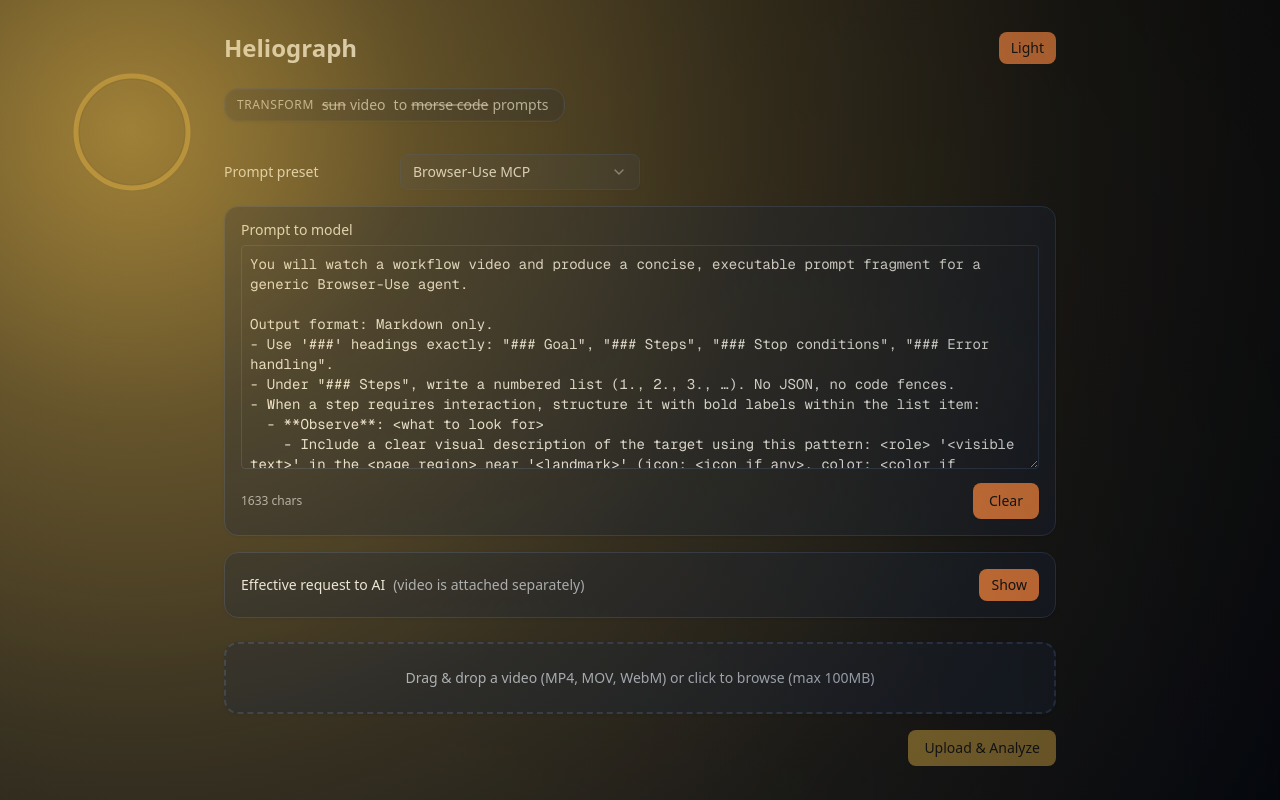
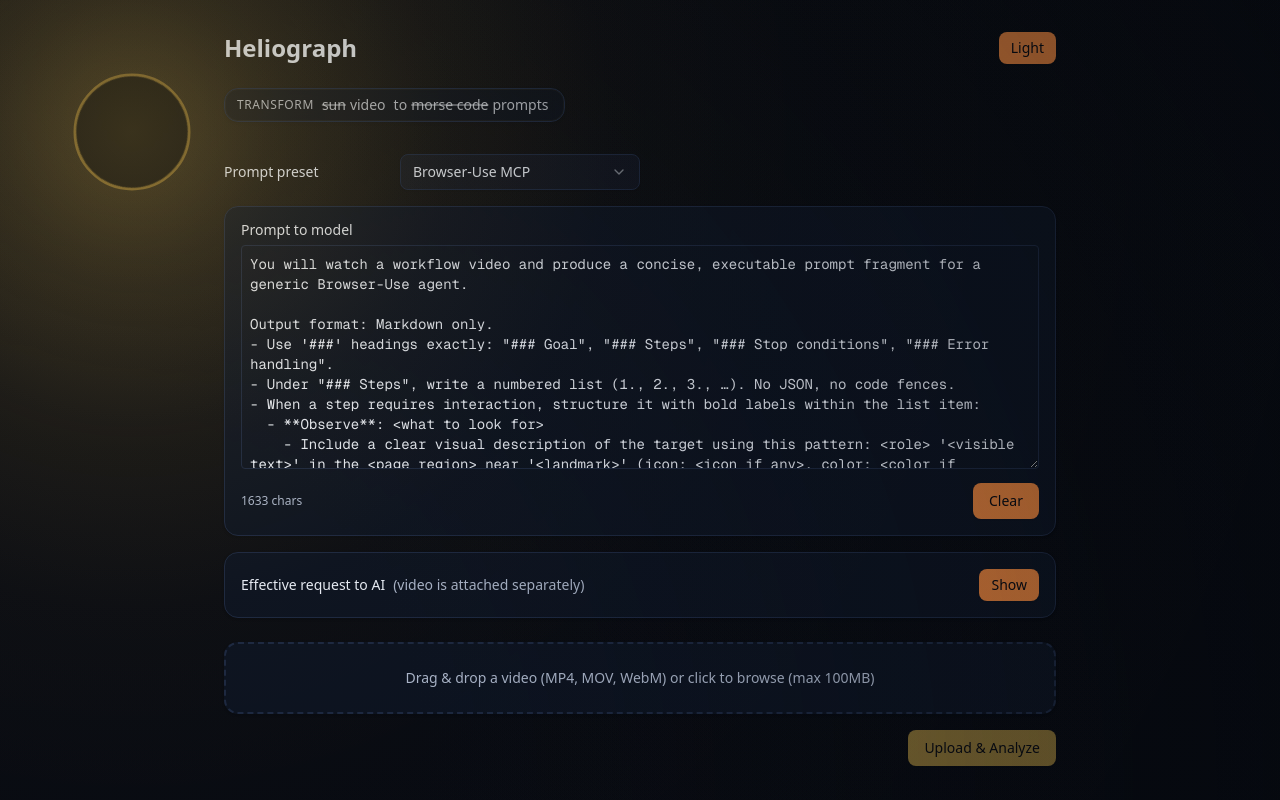
Before and after one commit to laurenirickff/heliograph, a Next.js app in the folder video-to-prompt/: page / in a window 1280 px wide. Built offline with nearby package versions, Linux system fonts and the light colour scheme.

Commit message:
fix(solar-corner): keep moon color constant across theme changes by making --umbra-rgb global and removing theme gating on moon fill/stroke

```diff
--- a/video-to-prompt/src/app/globals.css
+++ b/video-to-prompt/src/app/globals.css
@@ -48,6 +48,8 @@
   /* Dynamic solar anchor populated by `SolarCorner` at runtime */
   --solar-anchor-x: 132px;
   --solar-anchor-y: 132px;
+  /* Umbra base color made global so dependent elements keep a constant color during theme transitions */
+  --umbra-rgb: 6, 9, 14;
   /* Light mode (elegant, solar-inspired) */
   --background: #F7F8FB;
   --foreground: #0B1220;
@@ -86,37 +88,39 @@
 
 .dark {
   /* Dark-first solar palette */
-  --background: #0A0E17;
-  --foreground: #EEF2F8;
-  --card: #0F1624;
-  --card-foreground: #EEF2F8;
-  --popover: #141C2C;
-  --popover-foreground: #EEF2F8;
-  --primary: #E9B949; /* solar gold */
-  --primary-foreground: #0A0E17;
-  --secondary: #E0793E; /* muted flare orange */
-  --secondary-foreground: #0A0E17;
-  --muted: #1A2335;
-  --muted-foreground: #A5B0C5;
-  --accent: #2CBFAE; /* prism teal */
-  --accent-foreground: #0A0E17;
+  --background: #070A12; /* deeper night-navy */
+  --foreground: #E6EBF5;
+  --card: #0B1220;
+  --card-foreground: #E6EBF5;
+  --popover: #0E1626;
+  --popover-foreground: #E6EBF5;
+  --primary: #F1C453; /* tempered solar gold */
+  --primary-foreground: #070A12;
+  --secondary: #D77A3A; /* muted, less saturated flare */
+  --secondary-foreground: #070A12;
+  --muted: #0F1A2A;
+  --muted-foreground: #A9B4C9;
+  --accent: #23AFA1; /* cooled prism teal */
+  --accent-foreground: #070A12;
   --destructive: #EF5E5E;
-  --border: #22304A;
-  --input: #22304A;
-  --ring: rgba(233, 185, 73, 0.45);
-  --chart-1: #E9B949;
-  --chart-2: #2CBFAE;
-  --chart-3: #E0793E;
+  --border: #1B2740;
+  --input: #1B2740;
+  --ring: rgba(241, 196, 83, 0.38);
+  --chart-1: #F1C453;
+  --chart-2: #23AFA1;
+  --chart-3: #D77A3A;
   --chart-4: #4B5C7E;
   --chart-5: #3CCB7F;
-  --sidebar: #0F1624;
-  --sidebar-foreground: #EEF2F8;
-  --sidebar-primary: #E9B949;
-  --sidebar-primary-foreground: #0A0E17;
-  --sidebar-accent: #2CBFAE;
-  --sidebar-accent-foreground: #0A0E17;
-  --sidebar-border: #22304A;
-  --sidebar-ring: rgba(233, 185, 73, 0.45);
+  --sidebar: #0B1220;
+  --sidebar-foreground: #E6EBF5;
+  --sidebar-primary: #F1C453;
+  --sidebar-primary-foreground: #070A12;
+  --sidebar-accent: #23AFA1;
+  --sidebar-accent-foreground: #070A12;
+  --sidebar-border: #1B2740;
+  --sidebar-ring: rgba(241, 196, 83, 0.38);
+  /* Umbra base color (shared by gradients and moon occluder) */
+  --umbra-rgb: 6, 9, 14;
 }
 
 @layer base {
@@ -133,16 +137,17 @@
     background-image:
       radial-gradient(
         farthest-corner circle at var(--solar-anchor-x) var(--solar-anchor-y),
-        rgba(184, 131, 31, 0.34) 0%,
-        rgba(184, 131, 31, 0.22) 22%,
-        rgba(184, 131, 31, 0.10) 48%,
-        rgba(184, 131, 31, 0.04) 72%,
+        rgba(184, 131, 31, 0.18) 0%,
+        rgba(184, 131, 31, 0.10) 10%,
+        rgba(184, 131, 31, 0.045) 22%,
+        rgba(184, 131, 31, 0.015) 36%,
+        rgba(184, 131, 31, 0.004) 52%,
         rgba(184, 131, 31, 0) 100%
       ),
       radial-gradient(
         farthest-corner circle at 0% 100%,
         rgba(0, 0, 0, 0) 40%,
-        rgba(0, 0, 0, 0.16) 100%
+        rgba(122, 96, 56, 0.18) 100%
       );
     background-repeat: no-repeat;
     background-attachment: fixed;
@@ -153,16 +158,17 @@
     background-image:
       radial-gradient(
         farthest-corner circle at var(--solar-anchor-x) var(--solar-anchor-y),
-        rgba(184, 131, 31, 0.34) 0%,
-        rgba(184, 131, 31, 0.22) 22%,
-        rgba(184, 131, 31, 0.10) 48%,
-        rgba(184, 131, 31, 0.04) 72%,
+        rgba(184, 131, 31, 0.18) 0%,
+        rgba(184, 131, 31, 0.10) 10%,
+        rgba(184, 131, 31, 0.045) 22%,
+        rgba(184, 131, 31, 0.015) 36%,
+        rgba(184, 131, 31, 0.004) 52%,
         rgba(184, 131, 31, 0) 100%
       ),
       radial-gradient(
         farthest-corner circle at 0% 100%,
         rgba(0, 0, 0, 0) 40%,
-        rgba(0, 0, 0, 0.16) 100%
+        rgba(122, 96, 56, 0.18) 100%
       );
     background-repeat: no-repeat;
   background-attachment: fixed;
@@ -174,16 +180,17 @@
   background-image:
     radial-gradient(
       farthest-corner circle at var(--solar-anchor-x) var(--solar-anchor-y),
-      rgba(233, 185, 73, 0.30) 0%,
-      rgba(233, 185, 73, 0.16) 20%,
-      rgba(233, 185, 73, 0.08) 42%,
-      rgba(233, 185, 73, 0.03) 68%,
+      rgba(241, 196, 83, 0.16) 0%,
+      rgba(241, 196, 83, 0.085) 10%,
+      rgba(241, 196, 83, 0.038) 22%,
+      rgba(241, 196, 83, 0.015) 36%,
+      rgba(241, 196, 83, 0.004) 52%,
       rgba(233, 185, 73, 0) 100%
     ),
     radial-gradient(
       farthest-corner circle at 0% 100%,
-      rgba(0, 0, 0, 0) 35%,
-      rgba(0, 0, 0, 0.28) 100%
+      rgba(0, 0, 0, 0) 28%,
+      rgba(var(--umbra-rgb), 0.46) 100%
     );
   background-repeat: no-repeat;
   background-attachment: fixed; /* prevent gradient scroll-induced seams */
@@ -197,16 +204,17 @@
   background-image:
     radial-gradient(
       farthest-corner circle at var(--solar-anchor-x) var(--solar-anchor-y),
-      rgba(233, 185, 73, 0.30) 0%,
-      rgba(233, 185, 73, 0.16) 20%,
-      rgba(233, 185, 73, 0.08) 42%,
-      rgba(233, 185, 73, 0.03) 68%,
+      rgba(241, 196, 83, 0.16) 0%,
+      rgba(241, 196, 83, 0.085) 10%,
+      rgba(241, 196, 83, 0.038) 22%,
+      rgba(241, 196, 83, 0.015) 36%,
+      rgba(241, 196, 83, 0.004) 52%,
       rgba(233, 185, 73, 0) 100%
     ),
     radial-gradient(
       farthest-corner circle at 0% 100%,
-      rgba(0, 0, 0, 0) 35%,
-      rgba(0, 0, 0, 0.28) 100%
+      rgba(0, 0, 0, 0) 28%,
+      rgba(var(--umbra-rgb), 0.46) 100%
     );
   background-repeat: no-repeat;
   background-attachment: fixed; /* prevent gradient scroll-induced seams */
--- a/video-to-prompt/src/components/solar-corner.tsx
+++ b/video-to-prompt/src/components/solar-corner.tsx
@@ -117,7 +117,7 @@
         setDarkActive(true); // ensure visible immediately
         requestAnimationFrame(() => {
           // 1st frame: enable duration
-          setVar("--orbit-dur", "0.75s");
+          setVar("--orbit-dur", "2s");
           // Force a reflow to ensure the browser commits the duration change
           // before we change the angle, so the transform transition runs.
           void orbitRef.current?.getBoundingClientRect();
@@ -131,11 +131,11 @@
         // End of enter animation: clear the in-phase after the orbit duration
         animTimerRef.current = window.setTimeout(() => {
           setAnimPhase("idle");
-        }, 800);
+        }, 2100);
       } else {
         // Leaving dark: continue clockwise to left, then hide and reset
         setAnimPhase("out");
-        setVar("--orbit-dur", "0.75s");
+        setVar("--orbit-dur", "1.8s");
         setVar("--orbit-angle", "180deg");
         // After transform completes, hide, then reset angle invisibly
         const onOrbitEnd = (e: TransitionEvent) => {
@@ -151,10 +151,10 @@
             setVar("--orbit-angle", "0deg");
             // Re-enable duration and leave the out phase on next frame
             requestAnimationFrame(() => {
-              setVar("--orbit-dur", "0.75s");
+              setVar("--orbit-dur", "1.8s");
               setAnimPhase("idle");
             });
-          }, 800);
+          }, 1900);
           animTimerRef.current = afterFade;
         };
         orbitEndHandlerRef.current = onOrbitEnd;
@@ -176,7 +176,7 @@
     >
       {/* Full-viewport solar backdrop anchored to the sun's position via portal to avoid clipping */}
       {mounted && createPortal(<div className="solar-backdrop" />, document.body)}
-      <svg width="240" height="240" viewBox="0 0 240 240" className="svg-root">
+      <svg width="240" height="240" viewBox="0 0 240 240" className="svg-root" style={{ overflow: "visible" }}>
         <defs>
           {/* Sun */}
           <radialGradient id="sunGlow" cx="35%" cy="35%" r="70%">
@@ -188,22 +188,17 @@
             <stop offset="0%" stopColor="#FFE5A8" />
             <stop offset="100%" stopColor="#E9B949" />
           </radialGradient>
-          {/* Moon */}
-          <radialGradient id="moonFillDark" cx="50%" cy="50%" r="60%">
-            <stop offset="0%" stopColor="#0F1624" />
-            <stop offset="100%" stopColor="#0A0E17" />
-          </radialGradient>
-          {/* Bright/white moon used while the moon is moving (entering/leaving) */}
-          <radialGradient id="moonFillLight" cx="50%" cy="42%" r="62%">
-            <stop offset="0%" stopColor="#FFFFFF" stopOpacity="0.95" />
-            <stop offset="45%" stopColor="#EEF3FF" stopOpacity="0.95" />
-            <stop offset="100%" stopColor="#D9E2F2" stopOpacity="0.92" />
-          </radialGradient>
-          {/* Soft shadow to simulate penumbra on the sun */}
+          {/* Moon uses a constant umbra tone (matches dark gradient's lightest tone) */}
+          {/* Removed bright moving fill; moon remains dark/opaque at all times */}
+          {/* Soft shadow to simulate penumbra — merge with SourceGraphic so the moon stays fully opaque */}
           <filter id="moonShadow" x="-50%" y="-50%" width="200%" height="200%">
             <feGaussianBlur in="SourceAlpha" stdDeviation="3" result="blur" />
-            <feOffset dx="1" dy="1" result="off" />
-            <feColorMatrix in="off" type="matrix" values="0 0 0 0 0   0 0 0 0 0   0 0 0 0 0   0 0 0 0.22 0" />
+            <feOffset in="blur" dx="1" dy="1" result="off" />
+            <feColorMatrix in="off" type="matrix" values="0 0 0 0 0   0 0 0 0 0   0 0 0 0 0   0 0 0 0.22 0" result="shadow" />
+            <feMerge>
+              <feMergeNode in="shadow" />
+              <feMergeNode in="SourceGraphic" />
+            </feMerge>
           </filter>
         </defs>
 
@@ -213,18 +208,18 @@
           <circle className="sun-core" cx="120" cy="120" r="52" fill="url(#sunCore)" />
         </g>
 
-        {/* Layer 2: Moon occluder moves along a circular orbit to cover the sun */}
+        {/* Layer 2: Corona ring overlay (visible in dark mode only) — draw BELOW moon so the moon fully occludes */}
+        <g className="corona-overlay">
+          <circle className="sun-corona" cx="120" cy="120" r="56" fill="none" stroke="#E9B949" strokeOpacity="0.58" strokeWidth="5" />
+        </g>
+
+        {/* Layer 3: Moon occluder moves along a circular orbit to cover the sun — drawn ABOVE corona/sun */}
         <g className="moon-group" aria-hidden>
           <g className="moon-orbit" ref={orbitRef}>
-            <g className="moon-inner" transform="translate(169.71, 0)">
-              <circle className="moon" cx="0" cy="0" r="56" filter="url(#moonShadow)" fill="url(#moonFillDark)" />
+            <g className="moon-inner" transform="translate(169.71, 0)" style={{ mixBlendMode: "normal" }}>
+              <circle className="moon" cx="0" cy="0" r="56" shapeRendering="geometricPrecision" />
             </g>
           </g>
-        </g>
-
-        {/* Layer 3: Corona ring overlay (visible in dark mode only) */}
-        <g className="corona-overlay">
-          <circle className="sun-corona" cx="120" cy="120" r="56" fill="none" stroke="#E9B949" strokeOpacity="0.58" strokeWidth="5" />
         </g>
       </svg>
 
@@ -237,14 +232,15 @@
           height: 240px;
           pointer-events: none;
           z-index: 0;
-          overflow: hidden;
+          /* Allow the moon to travel beyond the corner without being clipped */
+          overflow: visible;
           /* Orbit geometry variables (sun at 80,80; orbit center at 0,0) */
           --sun-x: 120px;
           --sun-y: 120px;
           --orbit-r: 169.71px; /* sqrt(120^2 + 120^2) */
           --start-x: 169.71px; /* top-right point on orbit */
           --start-y: 0px;
-          --dur: 0.75s;
+          --dur: 2s;
         }
         /* Backdrop: sits behind content, does not catch events */
         .solar-backdrop {
@@ -255,16 +251,17 @@
           background-image:
             radial-gradient(
               farthest-corner circle at var(--solar-anchor-x) var(--solar-anchor-y),
-              rgba(184, 131, 31, 0.42) 0%,
-              rgba(184, 131, 31, 0.26) 24%,
-              rgba(184, 131, 31, 0.12) 52%,
-              rgba(184, 131, 31, 0.04) 76%,
+              rgba(184, 131, 31, 0.18) 0%,
+              rgba(184, 131, 31, 0.10) 10%,
+              rgba(184, 131, 31, 0.045) 22%,
+              rgba(184, 131, 31, 0.015) 36%,
+              rgba(184, 131, 31, 0.004) 52%,
               rgba(184, 131, 31, 0) 100%
             ),
             radial-gradient(
               farthest-corner circle at 0% 100%,
               rgba(0, 0, 0, 0) 40%,
-              rgba(0, 0, 0, 0.12) 100%
+              rgba(122, 96, 56, 0.18) 100%
             );
           background-repeat: no-repeat;
           background-attachment: fixed;
@@ -273,48 +270,44 @@
           background-image:
             radial-gradient(
               farthest-corner circle at var(--solar-anchor-x) var(--solar-anchor-y),
-              rgba(233, 185, 73, 0.55) 0%,
-              rgba(233, 185, 73, 0.30) 22%,
-              rgba(233, 185, 73, 0.14) 48%,
-              rgba(233, 185, 73, 0.05) 72%,
+              rgba(241, 196, 83, 0.22) 0%,
+              rgba(241, 196, 83, 0.12) 12%,
+              rgba(241, 196, 83, 0.055) 24%,
+              rgba(241, 196, 83, 0.02) 36%,
+              rgba(241, 196, 83, 0.006) 52%,
               rgba(233, 185, 73, 0) 100%
             ),
             radial-gradient(
               farthest-corner circle at 0% 100%,
-              rgba(0, 0, 0, 0) 30%,
-              rgba(0, 0, 0, 0.35) 100%
+              rgba(0, 0, 0, 0) 28%,
+              rgba(6, 9, 14, 0.46) 100%
             );
         }
-        .svg-root { display: block; }
+        .svg-root { display: block; overflow: visible; }
         /* Base states */
         /* Remove inner SVG glow ring to avoid visible edge with page backdrop */
         .sun-glow { display: none; }
-        .moon-group { opacity: 0; }
-        .dark-active .moon-group { opacity: 1; }
+        .moon-group { display: none; }
+        .dark-active .moon-group { display: block; }
         /* Smooth circular motion: rotate the orbit group around (0,0) */
         .moon-orbit {
           transform-origin: 0px 0px;
           transform: rotate(var(--orbit-angle, 0deg)) translateZ(0);
           will-change: transform;
-          transition: transform var(--orbit-dur, 0.75s) cubic-bezier(0.22, 1, 0.36, 1);
+          /* Smooth orbit: gentle ease-in-out (S-curve) for natural motion */
+          transition: transform var(--orbit-dur, 1.8s) cubic-bezier(0.45, 0, 0.55, 1);
         }
-        .moon-group { transition: opacity var(--fade-dur, 0.75s) ease-in-out; }
+        /* No fade — moon remains opaque during motion */
+        .moon-group { transition: none; }
         /* Corona ring visible only in dark mode */
         .corona-overlay { opacity: 0; transition: opacity 220ms ease-in-out; }
         :global(.dark) .solar-corner .corona-overlay { opacity: 1; }
         /* Dark mode styling: emphasize corona, use dark moon fill */
-        :global(.dark) .solar-corner .sun-core { opacity: 0.12; }
-        :global(.dark) .solar-corner .sun-glow { opacity: 0.15; }
-        :global(.dark) .solar-corner .sun-corona { opacity: 0.85; }
-        :global(.dark) .solar-corner .moon { fill: url(#moonFillDark); stroke: #E9B949; stroke-opacity: 0.18; stroke-width: 1px; }
-        /* During motion, render the moon bright/white to contrast the travel
-           path and feel illuminated (uses subtle cool tint). */
-        .solar-corner.anim-in .moon {
-          fill: url(#moonFillLight);
-          stroke: #ffffff;
-          stroke-opacity: 0.28;
-          stroke-width: 1px;
-        }
+        :global(.dark) .solar-corner .sun-core { opacity: 0.10; }
+        :global(.dark) .solar-corner .sun-glow { opacity: 0.12; }
+        :global(.dark) .solar-corner .sun-corona { opacity: 0.72; }
+        .solar-corner .moon { fill: rgb(var(--umbra-rgb)); stroke: #F1C453; stroke-opacity: 0.16; stroke-width: 1px; }
+        /* Keep moon opaque/dark at all times (no tonal change during motion) */
         /* Stylized moon surface and rim */
         .moon-crater {
           fill: rgba(255, 255, 255, 0.07);
@@ -322,9 +315,7 @@
           stroke-width: 0.5px;
         }
         .moon::after { opacity: 0.8; }
-        /* During the exit (light) reset window, keep the moon fully transparent
-           so any instant-reset is visually suppressed. */
-        .anim-out .moon-group { opacity: 0; }
+        /* During exit, keep showing the moon; it hides only after the orbit completes. */
       `}</style>
     </div>
   );
```
